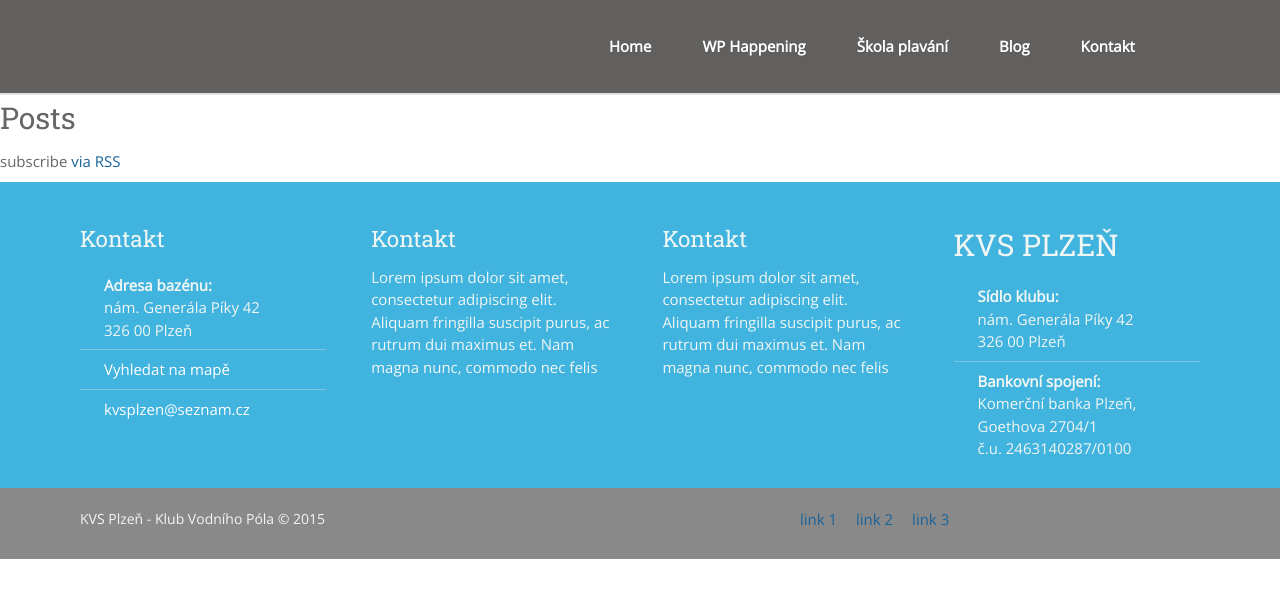
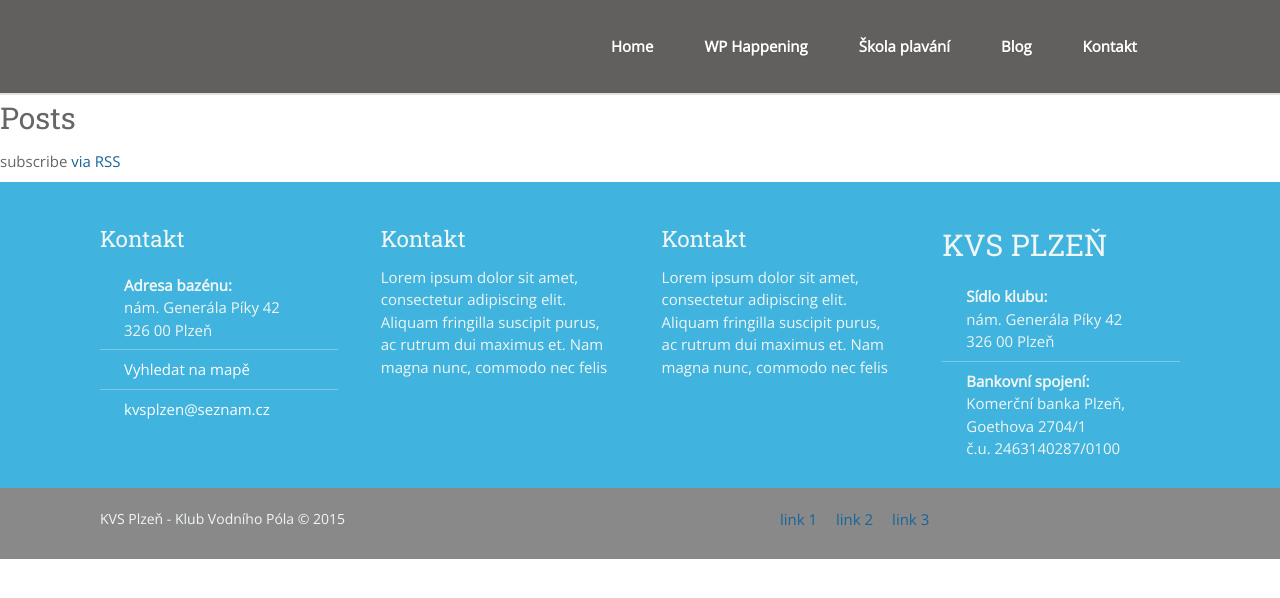
Before and after one commit to SteveVil/KVS-web, a Jekyll site: the page built from index.html, in a window 1280 px wide. Shown: the top 598 px of the page. Built offline with Jekyll 4.4.1, drawn with Linux system fonts in a browser that asks for light colours.

Commit message:
Update _base.scss

```diff
--- a/_sass/_base.scss
+++ b/_sass/_base.scss
@@ -7,6 +7,17 @@
     margin: 0;
     padding: 0;
 }
+
+/* http:/paulirish.com/2012/box-sizing-border-box-ftw/ */
+*,
+*:before,
+*:after {
+-webkit-box-sizing: border-box;
+-moz-box-sizing: border-box;
+box-sizing: border-box;
+}
+
+
 
 
 
```
